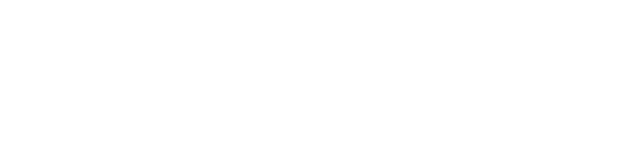
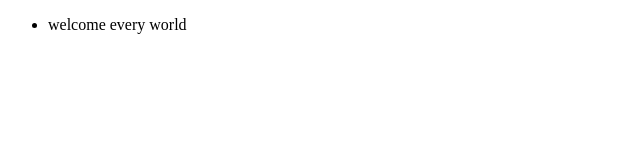
Before and after one commit to Nabou-234/Nabou-234, a plain HTML site: page index.html in a window 1280 px wide. Shown: the whole page, without its empty margins (0-640 px from the left). Drawn offline with Linux system fonts and the light colour scheme.

Commit message:
Add files via upload

```diff
--- a/index.html
+++ b/index.html
@@ -6,6 +6,9 @@
 	<title> mon site </title>
 </head>
 <body>
+	<ul>
+		<li> welcome every world</li>
+	</ul>
 
 </body>
 </html>
```
